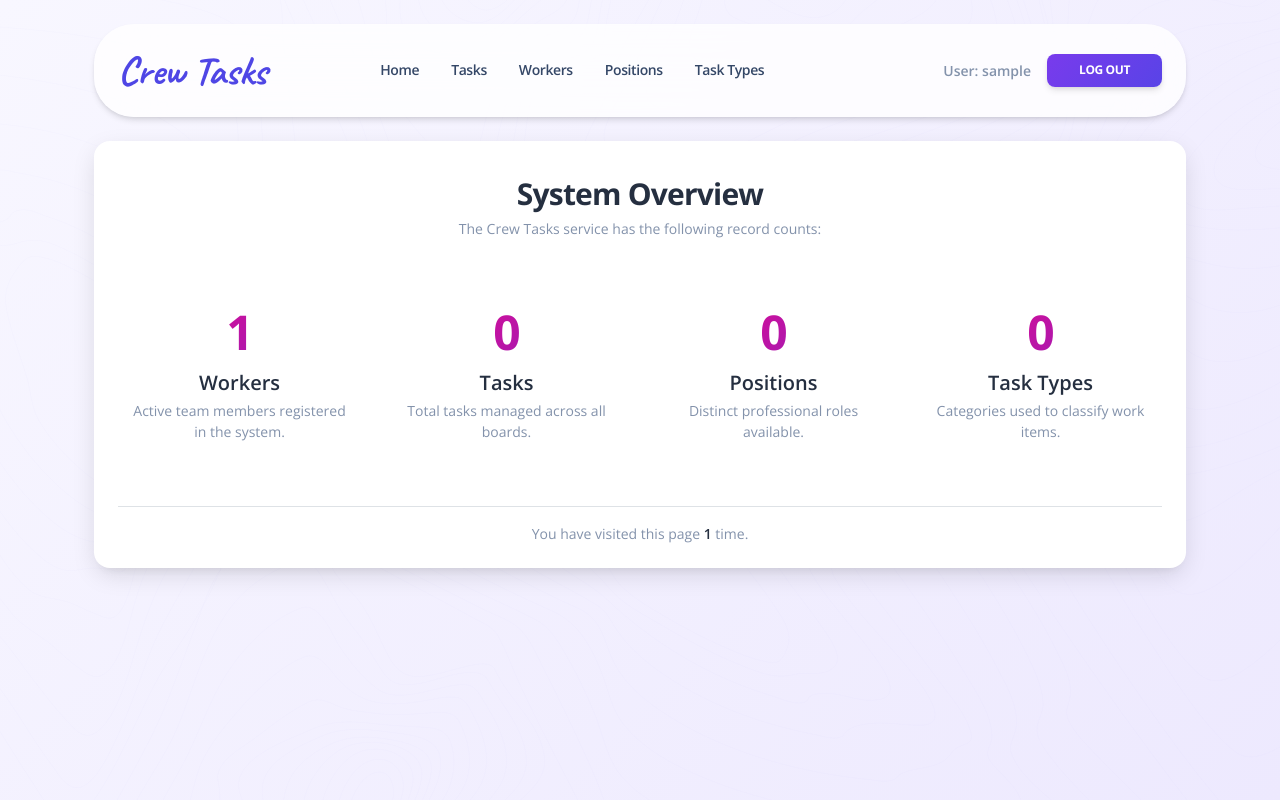
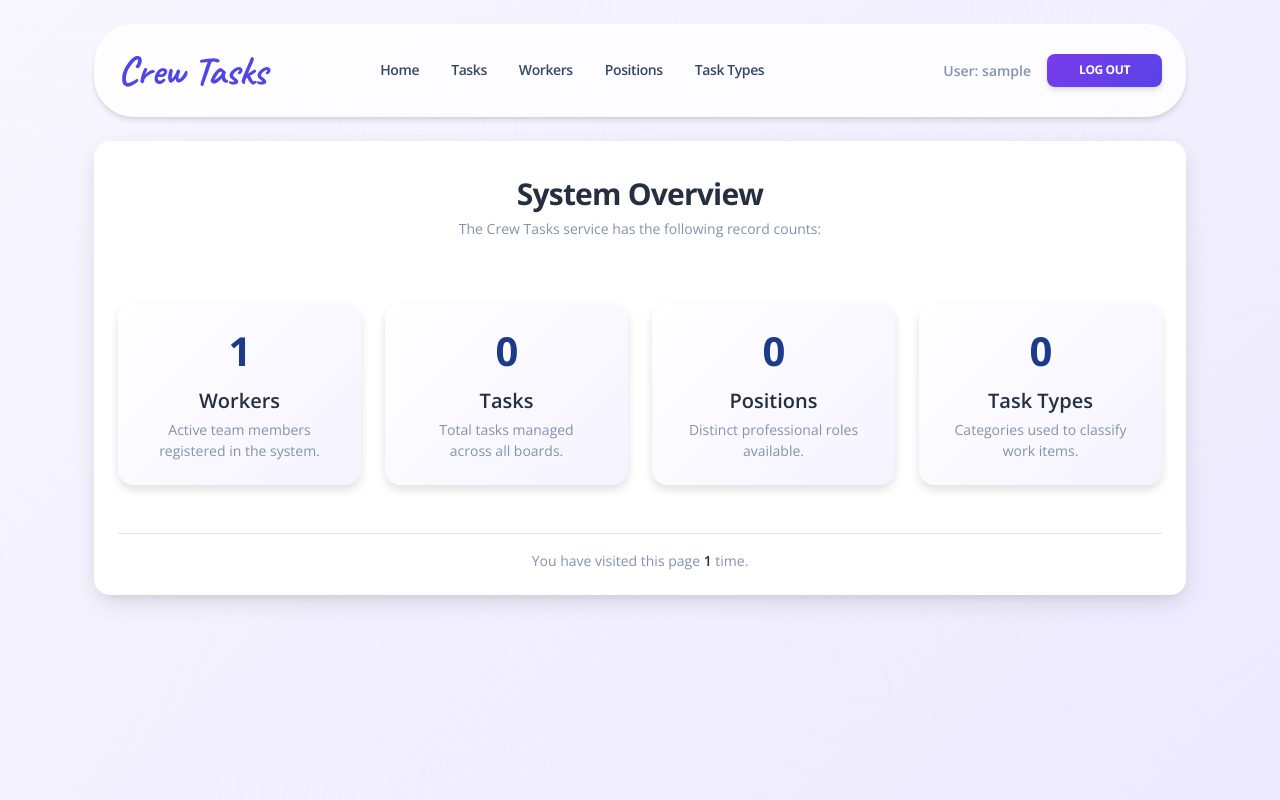
Before and after one commit to AndriiOne/crew-tasks, a Django app: page / in a window 1280 px wide. Run offline with Django 5.2, Linux system fonts and the light colour scheme; the visitor is signed in with stand-in values (Sample User, id 1); data comes from the database, SQL or seed files in the repository; data that the repository does not hold is empty; some libraries are stand-ins or nearby versions.

Commit message:
Redesign home page counters as cards

```diff
--- a/templates/tasks/home.html
+++ b/templates/tasks/home.html
@@ -8,34 +8,48 @@
   <p class="text-secondary text-sm">The Crew Tasks service has the following record counts:</p>
 </div>
 
-<div class="row text-center">
+<!-- Сітка зі статистикою у вигляді карток із легким градієнтом -->
+<div class="row">
 
-  <div class="col-lg-3 col-md-6 mb-4 mb-lg-0 position-relative">
-    <h3 class="text-gradient text-primary font-weight-bolder display-5">{{ num_workers }}</h3>
-    <h5 class="mt-2 mb-1">Workers</h5>
-    <p class="text-sm text-secondary px-2">Active team members registered in the system.</p>
+  <!-- Workers -->
+  <div class="col-lg-3 col-md-6 mb-4 mb-lg-0">
+    <div class="card card-body border-0 shadow-sm text-center h-100 py-4" style="background: linear-gradient(135deg, #ffffff 0%, #f5f3ff 100%);">
+      <h3 class="display-6 font-weight-bolder mb-1" style="color: #1E3A8A;">{{ num_workers }}</h3>
+      <h5 class="mt-2 mb-1 text-dark font-weight-bold">Workers</h5>
+      <p class="text-sm text-secondary px-2 mb-0">Active team members registered in the system.</p>
+    </div>
   </div>
 
-  <div class="col-lg-3 col-md-6 mb-4 mb-lg-0 position-relative">
-    <h3 class="text-gradient text-primary font-weight-bolder display-5">{{ num_tasks }}</h3>
-    <h5 class="mt-2 mb-1">Tasks</h5>
-    <p class="text-sm text-secondary px-2">Total tasks managed across all boards.</p>
+  <!-- Tasks -->
+  <div class="col-lg-3 col-md-6 mb-4 mb-lg-0">
+    <div class="card card-body border-0 shadow-sm text-center h-100 py-4" style="background: linear-gradient(135deg, #ffffff 0%, #f5f3ff 100%);">
+      <h3 class="display-6 font-weight-bolder mb-1" style="color: #1E3A8A;">{{ num_tasks }}</h3>
+      <h5 class="mt-2 mb-1 text-dark font-weight-bold">Tasks</h5>
+      <p class="text-sm text-secondary px-2 mb-0">Total tasks managed across all boards.</p>
+    </div>
   </div>
 
-  <div class="col-lg-3 col-md-6 mb-4 mb-lg-0 position-relative">
-    <h3 class="text-gradient text-primary font-weight-bolder display-5">{{ num_positions }}</h3>
-    <h5 class="mt-2 mb-1">Positions</h5>
-    <p class="text-sm text-secondary px-2">Distinct professional roles available.</p>
+  <!-- Positions -->
+  <div class="col-lg-3 col-md-6 mb-4 mb-lg-0">
+    <div class="card card-body border-0 shadow-sm text-center h-100 py-4" style="background: linear-gradient(135deg, #ffffff 0%, #f5f3ff 100%);">
+      <h3 class="display-6 font-weight-bolder mb-1" style="color: #1E3A8A;">{{ num_positions }}</h3>
+      <h5 class="mt-2 mb-1 text-dark font-weight-bold">Positions</h5>
+      <p class="text-sm text-secondary px-2 mb-0">Distinct professional roles available.</p>
+    </div>
   </div>
 
+  <!-- Task Types -->
   <div class="col-lg-3 col-md-6 mb-4 mb-lg-0">
-    <h3 class="text-gradient text-primary font-weight-bolder display-5">{{ num_task_types }}</h3>
-    <h5 class="mt-2 mb-1">Task Types</h5>
-    <p class="text-sm text-secondary px-2">Categories used to classify work items.</p>
+    <div class="card card-body border-0 shadow-sm text-center h-100 py-4" style="background: linear-gradient(135deg, #ffffff 0%, #f5f3ff 100%);">
+      <h3 class="display-6 font-weight-bolder mb-1" style="color: #1E3A8A;">{{ num_task_types }}</h3>
+      <h5 class="mt-2 mb-1 text-dark font-weight-bold">Task Types</h5>
+      <p class="text-sm text-secondary px-2 mb-0">Categories used to classify work items.</p>
+    </div>
   </div>
 
 </div>
 
+<!-- Нижній рядок з відвідинами -->
 <div class="text-center mt-5 pt-3 border-top">
   <p class="text-sm text-secondary mb-0">
     You have visited this page <span class="font-weight-bold text-dark">{{ num_visits }}</span> time{{ num_visits|pluralize }}.
```
